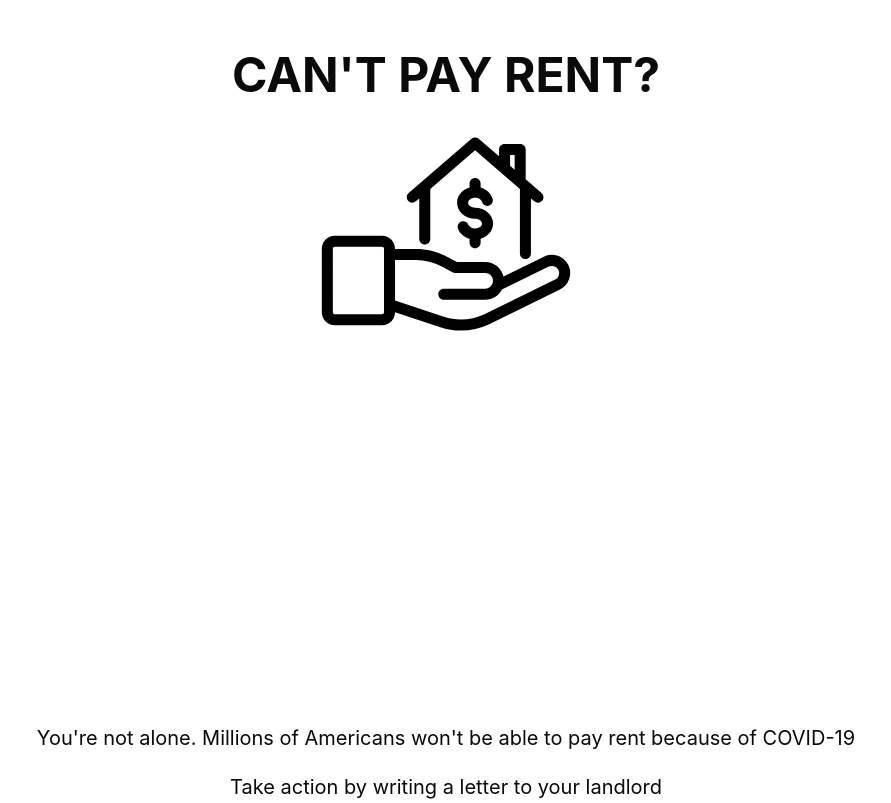
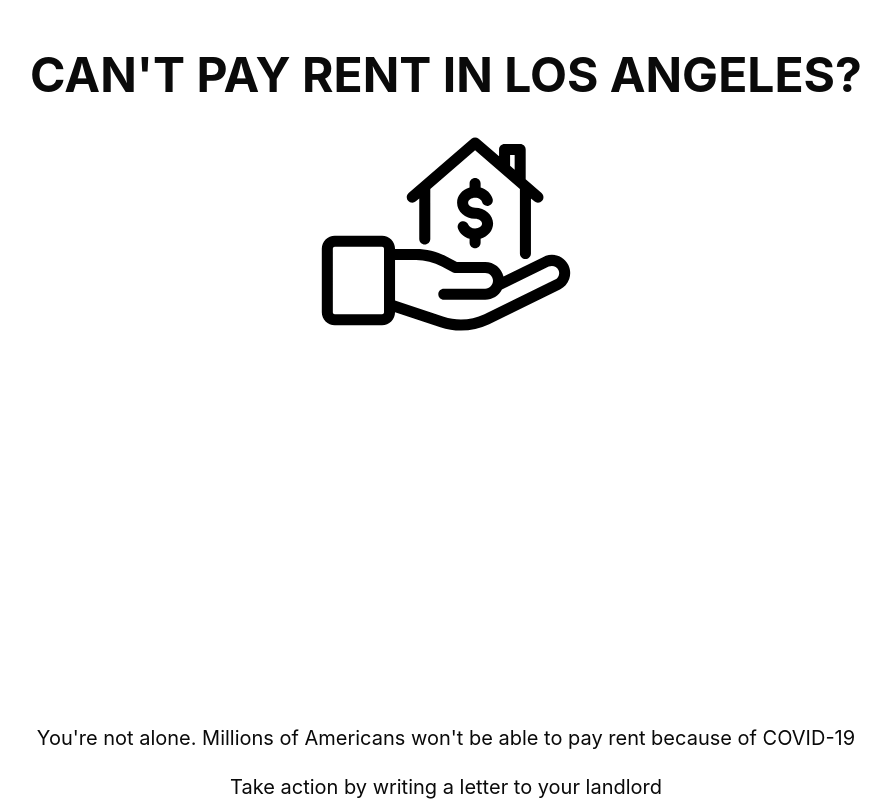
Before and after one commit to JustFixNYC/norent, a Gatsby site: page / in a window 1280 px wide. Shown: the top 803 px of the page, without its empty margins (194-1085 px from the left). Built offline with nearby package versions, Linux system fonts and the light colour scheme; Gatsby itself is replaced by a stand-in of ours.

Commit message:
hot fix: add LA to page title and header

```diff
--- a/gatsby-config.js
+++ b/gatsby-config.js
@@ -1,6 +1,6 @@
 module.exports = {
 	siteMetadata: {
-		title: 'Can’t Pay Rent? Send a letter to your landlord.',
+		title: 'Can’t Pay Rent in LA? Send a letter to your landlord.',
 		author: 'JustFix.nyc',
 		imageUrl: 'https://i.imgur.com/eMDyUOe.png',
 		description: 'Millions of Americans won’t be able to pay rent because of COVID-19. Take action by writing a letter to your landlord.',
--- a/src/pages/index.js
+++ b/src/pages/index.js
@@ -12,7 +12,7 @@
         <div className="hero-body">
             <div className="container has-text-centered">
                 <h1 className="title has-text-black is-size-1 is-spaced is-uppercase has-text-weight-bold">
-                    Can't pay rent?
+                    Can't pay rent in Los Angeles?
                 </h1>
                 <figure className="image is-2by1 rent-logo">
                     <img src={RentLogo} alt="rent-logo" />
```
